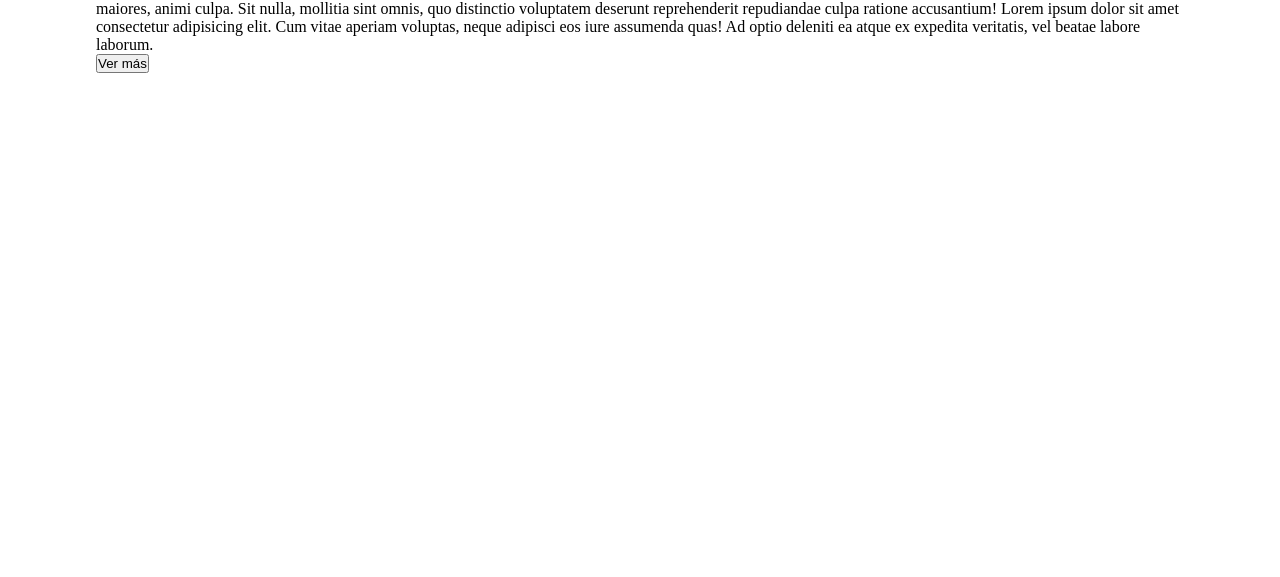
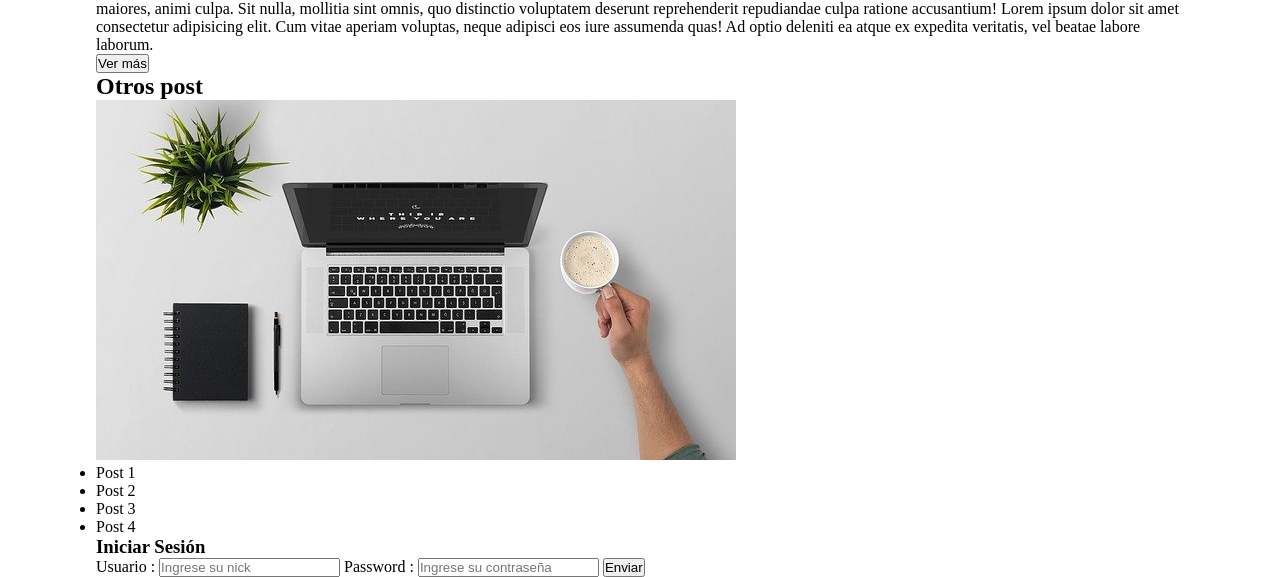
Before and after one commit to mayrabeltran/Blog-Tecnologico, a plain HTML site: page index.html in a window 1280 px wide. Shown: the part 817-1394 px from the top of the page. Before the commit the page ends 890 px from the top, so only its background shows below. Drawn offline with Linux system fonts and the light colour scheme.

Commit message:
Descripcion

```diff
--- a/index.html
+++ b/index.html
@@ -88,6 +88,36 @@
                 <!--artículos-->
 
 
+                <aside class="posts">
+                    <h2>Otros post</h2>
+                    <div class="post">
+                        <img src="img/post.jpg" alt="Post">
+                        <ul>
+                            <li>Post 1</li>
+                            <li>Post 2</li>
+                            <li>Post 3</li>
+                            <li>Post 4</li>
+                        </ul>
+                    </div>
+
+                    <div class="formulario">
+                        <h3>Iniciar Sesión</h3>
+                        <form>
+                            <label for="nombre">Usuario :</label>
+                            <input type="text" id="nombre" placeholder="Ingrese su nick">
+                            <label for="contraseña">Password :</label>
+                            <input type="password" id="contraseña" placeholder="Ingrese su contraseña">
+                            <input type="submit" value="Enviar" class="boton btn">
+                        </form>
+                    </div>
+                </aside>
+
+            </section>
+
+
+        </main>
+
+
 </body>
 
 </html>
```
